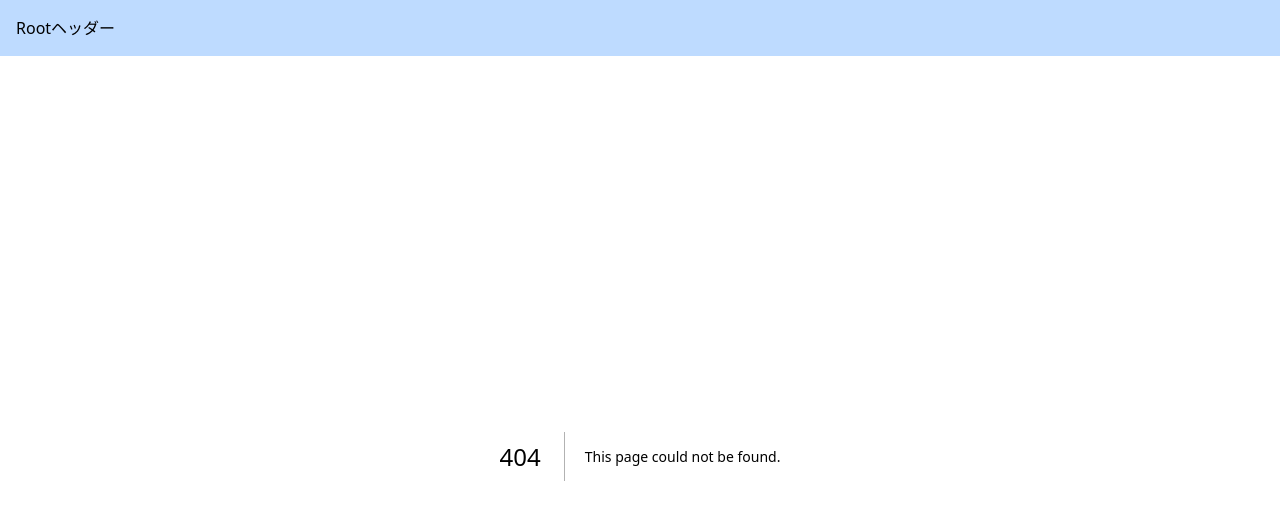
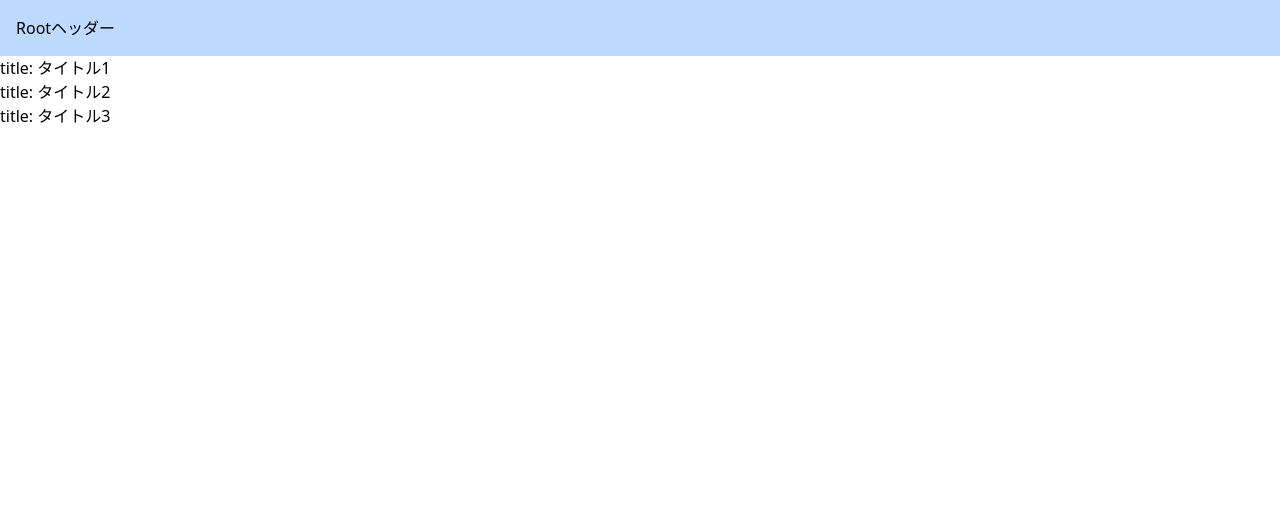
Before and after one commit to hiroshi-hirobe/next-udemy-basic, a Next.js app: page /blog in a window 1280 px wide. Before the commit this address had no page. Shown: the top 520 px of the page. Built offline with nearby package versions, Linux system fonts and the light colour scheme.

Commit message:
特別なページの描画

```diff
--- /dev/null
+++ b/src/app/blog/error.tsx
@@ -0,0 +1,8 @@
+'use client'
+export default function Error() {
+  return (
+    <div>
+      エラーが発生しました
+    </div>
+  )
+}
--- /dev/null
+++ b/src/app/blog/loading.tsx
@@ -0,0 +1,7 @@
+export default function Loading() {
+  return (
+    <div>
+      Loading...
+    </div>
+  )
+}
--- /dev/null
+++ b/src/app/blog/page.tsx
@@ -0,0 +1,31 @@
+// ダミーデータ
+const articles = [
+  {id: "1", title: "タイトル1"},
+  {id: "2", title: "タイトル2"},
+  {id: "3", title: "タイトル3"},
+]
+
+// 3秒間待機
+async function fetchArtiles() {
+  await new Promise((resolve) => setTimeout(resolve, 3000))
+
+  // // エラーページの確認用
+  // throw new Error('エラーが発生')
+
+  return articles
+}
+
+export default async function BlogPage() {
+  const articles = await fetchArtiles()
+  return (
+    <div>
+      <ul>
+        { articles.map((article) => (
+          <li key={article.id}>
+            title: {article.title}
+          </li>
+        ))}
+      </ul>
+    </div>
+  )
+}
--- /dev/null
+++ b/src/app/not-found.tsx
@@ -0,0 +1,7 @@
+export default function NotFound() {
+  return (
+    <div>
+      このページは存在しません。
+    </div>
+  )
+}
```
